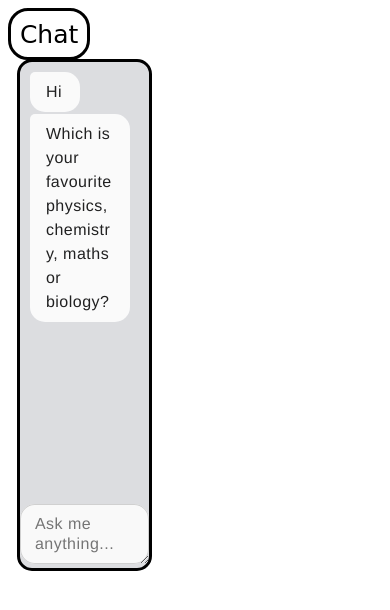
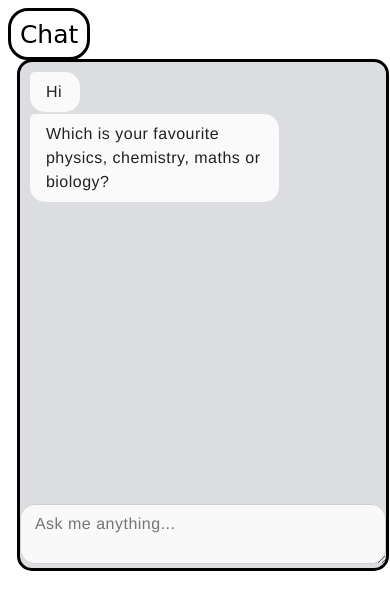
Before and after one commit to abhineetraj1/chatbot, a plain HTML site: page index.html in a window 390 px wide. Both pictures are taken after a click on the button "Chat". Drawn offline with Linux system fonts and the light colour scheme.

Commit message:
Add files via upload

```diff
--- a/index.html
+++ b/index.html
@@ -37,7 +37,6 @@
     left: 2vh;
     border: solid;
     border-radius: 15px;
-    width: 33%;
     height: 60vh;
   }
 </style>
@@ -48,6 +47,11 @@ function start_the_service() {
     var t  = document.createElement("div");
     var t2  = document.createElement("script");
     t.id = "chat";
+    if (window.innerWidth > window.innerHeight) {
+      t.style.width="33%";
+    } else {
+      t.style.width = "94%";
+    }
     t2.src="script/chat.js";
     document.body.appendChild(t);
     document.body.appendChild(t2);
```
